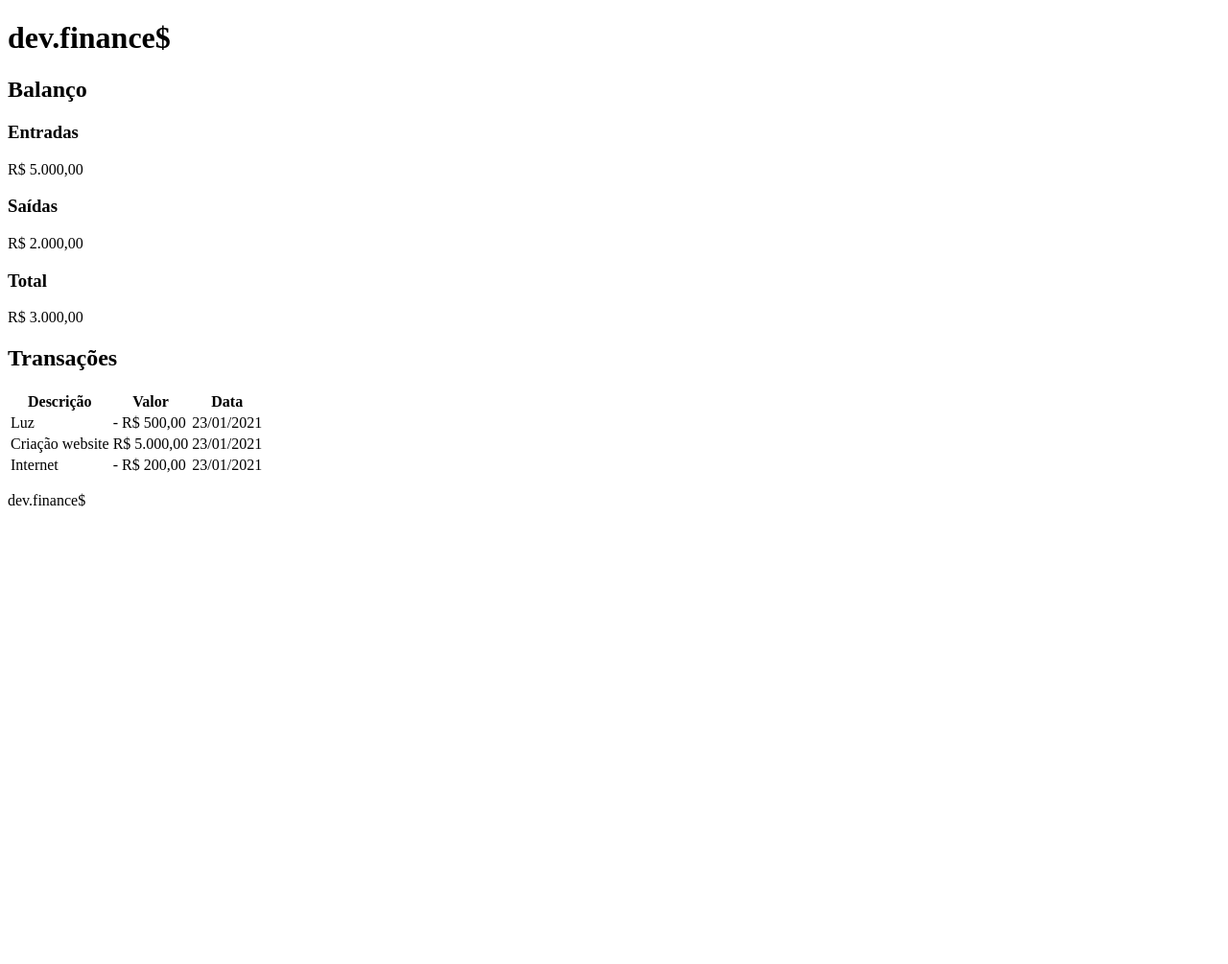
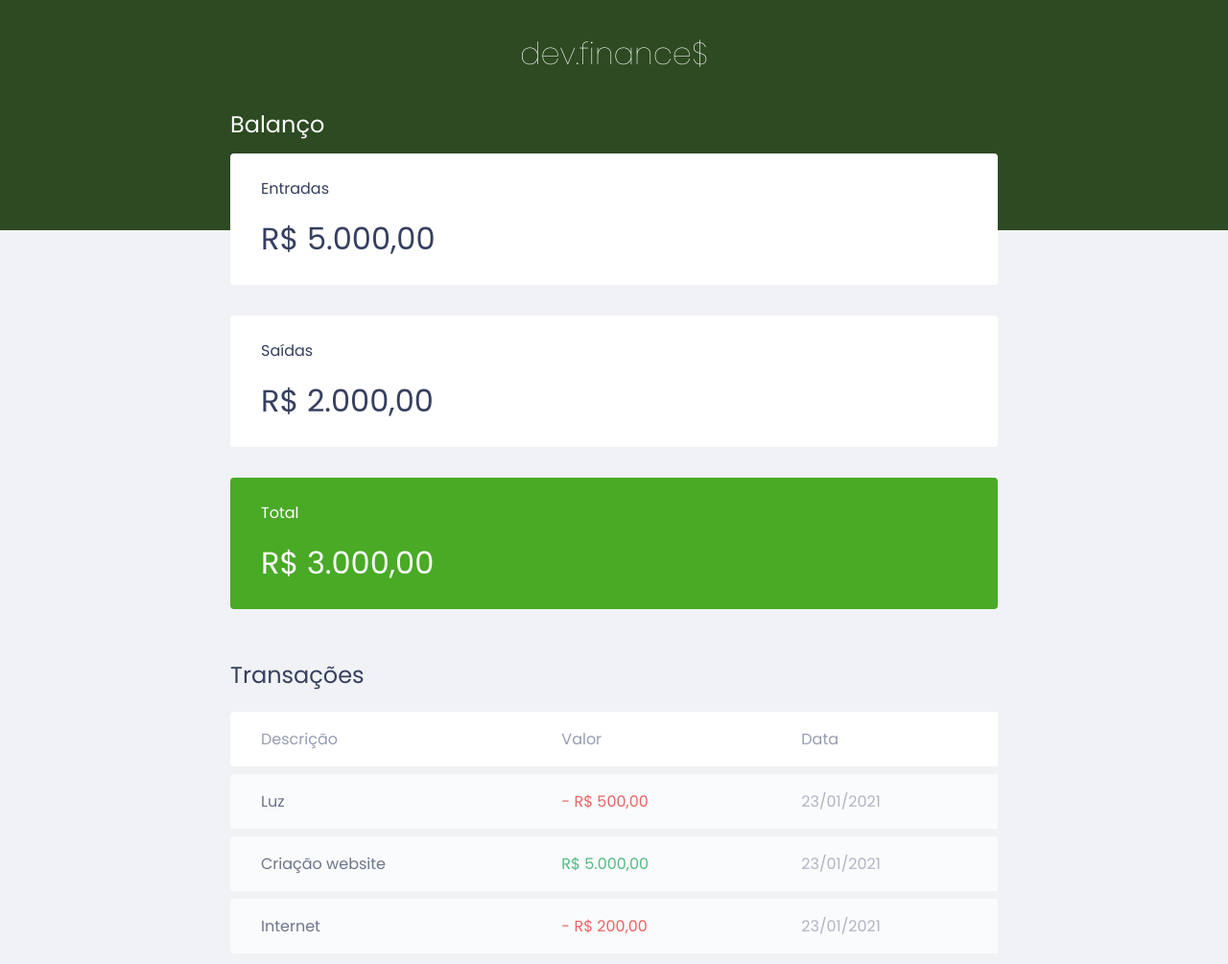
Before and after one commit to Thalesousa/dev-finances, a plain HTML site: page index.html in a window 1280 px wide. Shown: the top 1005 px of the page at 96% size. Before the commit the page ends 800 px from the top, so only its background shows below. Drawn offline with Linux system fonts and the light colour scheme.

Commit message:
estilização da pagina

```diff
--- a/index.html
+++ b/index.html
@@ -5,6 +5,9 @@
     <meta charset="UTF-8">
     <meta http-equiv="X-UA-Compatible" content="IE=edge">
     <meta name="viewport" content="width=device-width, initial-scale=1.0">
+    <link rel="stylesheet" href="./style.css">
+    <link rel="preconnect" href="https://fonts.gstatic.com">
+    <link href="https://fonts.googleapis.com/css2?family=Poppins:ital,wght@0,100;0,200;0,400;0,700;1,100;1,400&display=swap" rel="stylesheet">
     <title>dev.finance$</title>
 </head>
 
@@ -13,7 +16,7 @@
         <h1 id="logo">dev.finance$</h1>
     </header>
 
-    <main>
+    <main class="container">
         <section id="balance">
             <h2>Balanço</h2>
             <div class="card">
@@ -24,7 +27,7 @@
                 <h3>Saídas</h3>
                 <p>R$ 2.000,00</p>
             </div>
-            <div class="card">
+            <div class="card total">
                 <h3>Total</h3>
                 <p>R$ 3.000,00</p>
             </div>
@@ -43,21 +46,21 @@
                 </thead>
                 <tbody>
                     <tr>
-                        <td>Luz</td>
-                        <td>- R$ 500,00</td>
-                        <td>23/01/2021</td>
+                        <td class="description">Luz</td>
+                        <td class="expense">- R$ 500,00</td>
+                        <td class="date">23/01/2021</td>
                     </tr>
 
                     <tr>
-                        <td>Criação website</td>
-                        <td>R$ 5.000,00</td>
-                        <td>23/01/2021</td>
+                        <td class="description">Criação website</td>
+                        <td class="income class="date"">R$ 5.000,00</td>
+                        <td class="date">23/01/2021</td>
                     </tr>
 
                     <tr>
-                        <td>Internet</td>
-                        <td>- R$ 200,00</td>
-                        <td>23/01/2021</td>
+                        <td class="description">Internet</td>
+                        <td class="expense">- R$ 200,00</td>
+                        <td class="date">23/01/2021</td>
                     </tr>
                 </tbody>
             </table>
--- /dev/null
+++ b/style.css
@@ -0,0 +1,135 @@
+/* Global ================ */
+:root {
+    --dark-blue: #363f5f;
+}
+
+* {
+    margin: 0;
+    padding: 0;
+    box-sizing: border-box;
+}
+
+body {
+    background: #f0f2f5;
+    font-family: 'Poppins', sans-serif;
+}
+
+.container {
+    width: min(90vw, 800px);
+    margin: auto;
+}
+
+/* Titles ================ */
+h2 {
+    margin-top: 3.2rem;
+    margin-bottom: 0.8rem;
+    color: var(--dark-blue);
+
+    font-weight: normal;
+}
+
+/* Header ================ */
+header {
+    background: #2d4a22;
+    padding: 2rem 0 10rem;
+    text-align: center;
+}
+
+#logo {
+    color: #fff;
+    font-weight: 100;
+}
+
+/* Balance ================ */
+#balance {
+    margin-top: -8rem;
+}
+
+#balance h2 {
+    color: #fff;
+    margin-top: 0;
+}
+
+/* Cards ================ */
+.card {
+    background: #fff;
+    padding: 1.5rem 2rem;
+    border-radius: 0.25rem;
+
+    margin-bottom: 2rem;
+    color: var(--dark-blue);
+}
+
+.card h3 {
+    font-weight: normal;
+    font-size: 1rem;
+}
+
+.card p {
+    font-size: 2rem;
+    line-height: 3rem;
+    margin-top: 1rem;
+}
+
+.card.total {
+    background: #49aa26;
+    color: #fff;
+}
+
+/* Table ================ */
+#data-table {
+    width: 100%;
+    border-spacing: 0 0.5rem;
+    color: #969cb3;
+}
+
+table thead tr th:first-child,
+table tbody tr td:first-child{
+    border-radius: 0.25rem 0 0 0.25rem;
+}
+
+table th {
+    background: #fff;
+
+    font-weight: normal;
+    padding: 1rem 2rem;
+
+    text-align: left;
+}
+
+table tbody tr {
+    opacity: 0.7;
+}
+
+table tbody tr:hover {
+    opacity: 1;
+}
+
+
+table td {
+    background: #fff;
+    padding: 1rem 2rem;
+}
+
+td.description {
+    color: var(--dark-blue);
+}
+
+td.income {
+    color: #12a454;
+}
+
+td.expense {
+    color: #e92929;
+}
+
+
+
+/* Footer ================ */
+footer {
+    text-align: center;
+    padding: 4rem 0 2rem;
+    color: var(--dark-blue);
+
+    opacity: 0.6;
+}
```
